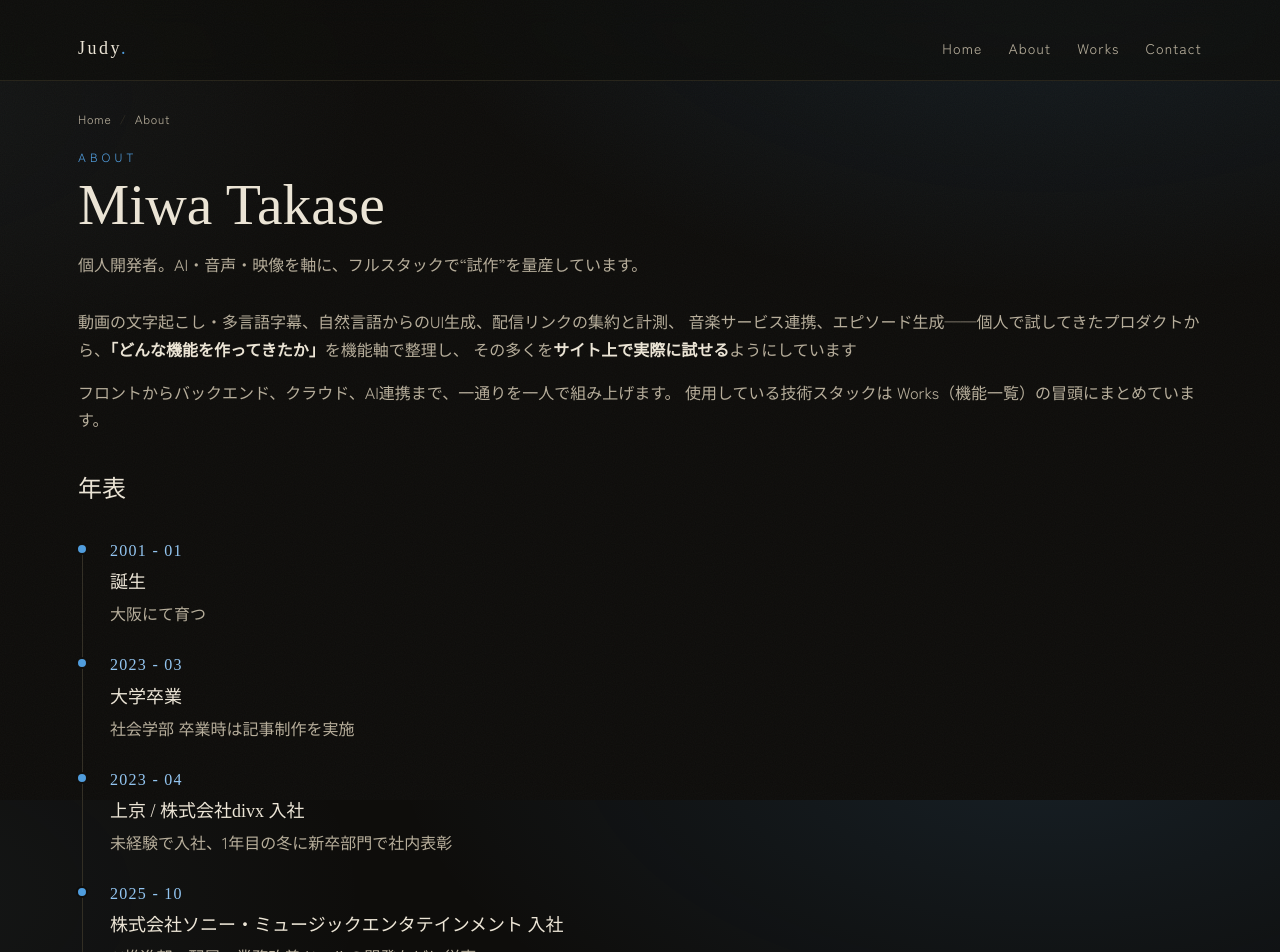
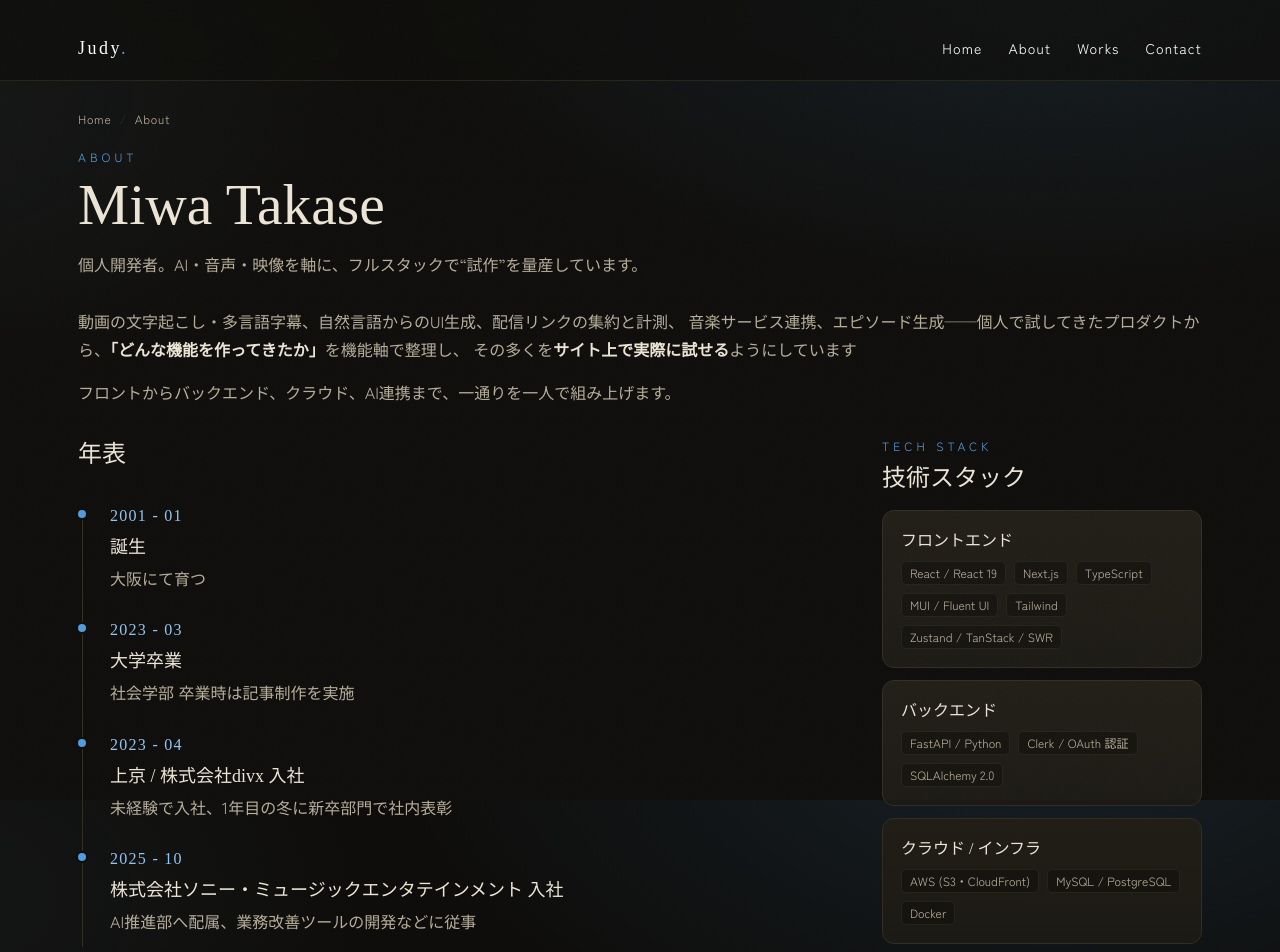
Before and after one commit to miwa-takase/portfolio, a React (Vite) app: page /about in a window 1280 px wide. Shown: the top 952 px of the page. Built offline with nearby package versions, Linux system fonts and the light colour scheme; no server answers; a web font is replaced by a local one.

Commit message:
refactor: 技術スタックを Works→About(右カラム)へ移設 / ヘッダー文字を純白に
Co-Authored-By: Claude Opus 4.8 <noreply@anthropic.com>

```diff
--- a/src/components/TopBar.tsx
+++ b/src/components/TopBar.tsx
@@ -1,7 +1,7 @@
 import { Link } from "react-router-dom";
 
 const navLink =
-  "text-sm tracking-[0.08em] text-paper-dim transition-colors hover:text-accent-soft";
+  "text-sm tracking-[0.08em] text-white transition-colors hover:text-accent-soft";
 
 export default function TopBar() {
   return (
@@ -9,7 +9,7 @@ export default function TopBar() {
       <div className="wrap flex h-16 items-center justify-between">
         <Link
           to="/"
-          className="font-serif text-lg tracking-[0.14em] text-paper"
+          className="font-serif text-lg tracking-[0.14em] text-white"
         >
           Judy<span className="text-accent">.</span>
         </Link>
--- a/src/pages/About.tsx
+++ b/src/pages/About.tsx
@@ -1,6 +1,7 @@
 import { Link } from "react-router-dom";
 import { OWNER } from "../data/apps";
 import { TIMELINE } from "../data/timeline";
+import { SKILLS } from "../data/skills";
 
 export default function About() {
   return (
@@ -26,7 +27,6 @@ export default function About() {
       </header>
 
       <div className="py-8">
-        <div>
         <p className="mb-4 text-paper-dim">
           動画の文字起こし・多言語字幕、自然言語からのUI生成、配信リンクの集約と計測、
           音楽サービス連携、エピソード生成——個人で試してきたプロダクトから、
@@ -37,10 +37,12 @@ export default function About() {
         </p>
         <p className="mb-4 text-paper-dim">
           フロントからバックエンド、クラウド、AI連携まで、一通りを一人で組み上げます。
-            使用している技術スタックは Works（機能一覧）の冒頭にまとめています。
         </p>
-          {/* 年表プロフィール（内容は src/data/timeline.ts を編集） */}
-          <h2 className="mb-5 mt-10 font-serif text-2xl font-medium">年表</h2>
+
+        <div className="mt-8 grid grid-cols-1 gap-10 md:grid-cols-[1fr_320px]">
+          {/* 左：年表プロフィール（内容は src/data/timeline.ts を編集） */}
+          <div>
+            <h2 className="mb-5 font-serif text-2xl font-medium">年表</h2>
             <ol className="relative ml-1">
               {TIMELINE.map((t, i) => {
                 // 線は最初のドットから始まる（上のはみ出しだけカット。下は伸ばす）
@@ -63,6 +65,36 @@ export default function About() {
               })}
             </ol>
           </div>
+
+          {/* 右：技術スタック */}
+          <aside>
+            <div className="text-xs uppercase tracking-[0.34em] text-accent">
+              Tech Stack
+            </div>
+            <h2 className="mb-4 mt-2 font-serif text-2xl font-medium">
+              技術スタック
+            </h2>
+            <div className="grid gap-3">
+              {SKILLS.map((s) => (
+                <div key={s.h} className="card-surface rounded-xl p-[18px]">
+                  <h4 className="mb-2 font-serif text-base font-medium">
+                    {s.h}
+                  </h4>
+                  <div className="flex flex-wrap gap-2">
+                    {s.items.map((i) => (
+                      <span
+                        key={i}
+                        className="rounded-[5px] border border-line-soft bg-ink-2 px-2 py-[3px] text-xs text-paper-dim"
+                      >
+                        {i}
+                      </span>
+                    ))}
+                  </div>
+                </div>
+              ))}
+            </div>
+          </aside>
+        </div>
       </div>
     </section>
   );
--- a/src/pages/Works.tsx
+++ b/src/pages/Works.tsx
@@ -1,7 +1,7 @@
 import { Link } from "react-router-dom";
 import { APPS } from "../data/apps";
 import { FEATURES } from "../data/features";
-import { SKILLS, SKILL_COUNT } from "../data/skills";
+import { SKILL_COUNT } from "../data/skills";
 import FeatureCard from "../components/FeatureCard";
 
 export default function Works() {
@@ -38,34 +38,7 @@ export default function Works() {
         </div>
       </div>
 
-      <div className="pt-[22px]">
-        <div className="text-xs uppercase tracking-[0.34em] text-accent">
-          Tech Stack
-        </div>
-        <h2 className="mt-2 font-serif text-3xl font-medium">技術スタック</h2>
-      </div>
-      <p className="mt-4 max-w-[680px] text-base text-paper-dim">
-        フロントからバックエンド、クラウド、AI連携まで一通りを一人で組み上げます。
-      </p>
-      <div className="mt-[22px] grid grid-cols-1 gap-4 sm:grid-cols-2 lg:grid-cols-4">
-        {SKILLS.map((s) => (
-          <div key={s.h} className="card-surface rounded-xl p-[18px]">
-            <h4 className="mb-2 font-serif text-base font-medium">{s.h}</h4>
-            <div className="flex flex-wrap gap-2">
-              {s.items.map((i) => (
-                <span
-                  key={i}
-                  className="rounded-[5px] border border-line-soft bg-ink-2 px-2 py-[3px] text-xs text-paper-dim"
-                >
-                  {i}
-                </span>
-              ))}
-            </div>
-          </div>
-        ))}
-      </div>
-
-      <div className="mt-14 border-t border-line-soft pt-[30px]">
+      <div className="mt-10 pt-2">
         <div className="text-xs uppercase tracking-[0.34em] text-accent">
           Capabilities
         </div>
```
Lines whose indentation alone changed are shown as unchanged.
